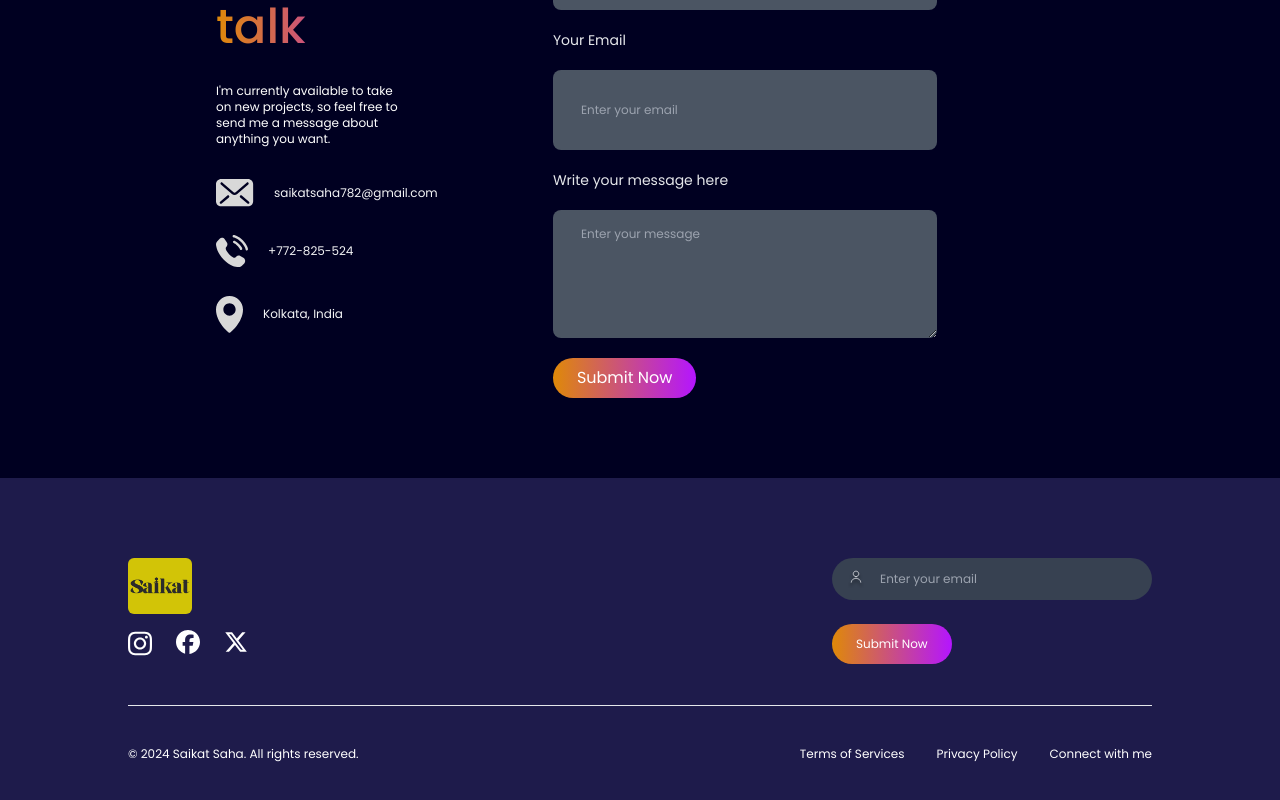
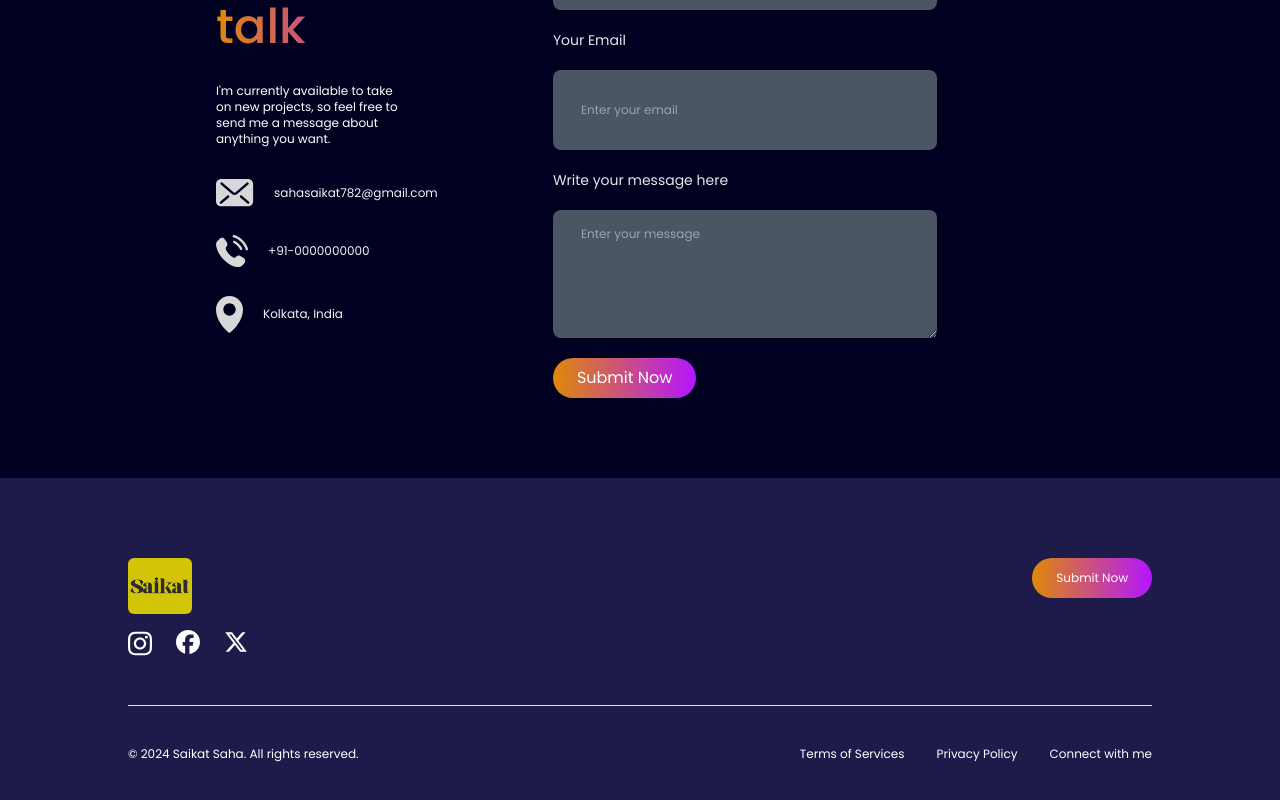
Before and after one commit to Saikat-github/Portfolio-website, a React (Vite) app: page / in a window 1280 px wide. Shown: the part 4704-5504 px from the top of the page. Built offline with nearby package versions, Linux system fonts and the light colour scheme.

Commit message:
fixed footer, contact

```diff
--- a/src/components/contact/Contact.jsx
+++ b/src/components/contact/Contact.jsx
@@ -47,11 +47,11 @@ const Contact = () => {
                     <p className='max-w-80 text-xs'>I'm currently available to take on new projects, so feel free to send me a message about anything you want.</p>
                     <div className="contact-details flex flex-col gap-7 text-gray-100 text-xs">
                         <div className="contact-detail  flex items-center gap-5">
-                            <img src={mail_icon} alt="" /> <p>saikatsaha782@gmail.com</p>
+                            <img src={mail_icon} alt="" /> <p>sahasaikat782@gmail.com</p>
                         </div>
                         <div className="contact-detail  flex items-center gap-5">
                             <img src={call_icon} alt="" />
-                            <p>+772-825-524</p>
+                            <p>+91-0000000000</p>
                         </div>
                         <div className="contact-detail  flex items-center gap-5">
                             <img src={location_icon} alt="" />
--- a/src/components/footer/Footer.jsx
+++ b/src/components/footer/Footer.jsx
@@ -12,7 +12,7 @@ const Footer = () => {
             <div className="footer-top flex md:flex-row flex-col gap-10 md:gap-0 justify-between ">
                 <div className="footer-top-left">
                     <img src={footer_logo} className='nav-logo w-16 h-14 rounded-md mb-2' />
-                    {/* <p className='w-2/3'>I am a frontend developer from Kolkata, India. With experience in building real world, production grade projects.</p> */}
+
                     <div className='flex gap-6 py-2'>
                         <a href="https://www.instagram.com/saikaatsaha/"><img src={instagram} className='w-6 cursor-pointer hover:scale-110 transition duration-200' alt="" /></a>
                         <a href=""><img src={facebook} className='w-6 cursor-pointer hover:scale-110 transition duration-200' alt="" /></a>
@@ -21,10 +21,10 @@ const Footer = () => {
 
                 </div>
                 <div className="footer-top-right space-y-6">
-                    <div className="footer-email-input bg-gray-700 flex gap-4 px-4 py-3 rounded-full md:w-80">
+                    {/* <div className="footer-email-input bg-gray-700 flex gap-4 px-4 py-3 rounded-full md:w-80">
                         <img src={user_icon} className='w-4' />
                         <input type="email" placeholder='Enter your email' className='bg-gray-700 outline-none' />
-                    </div>
+                    </div> */}
                     <button className='contact-submit px-6 py-3 bg-gradient-to-r from-[#DF8908] to-[#B415FF] rounded-full hover:scale-105 transition-[0.5s]' type='submit'>Submit Now</button>
                 </div>
             </div>
```
